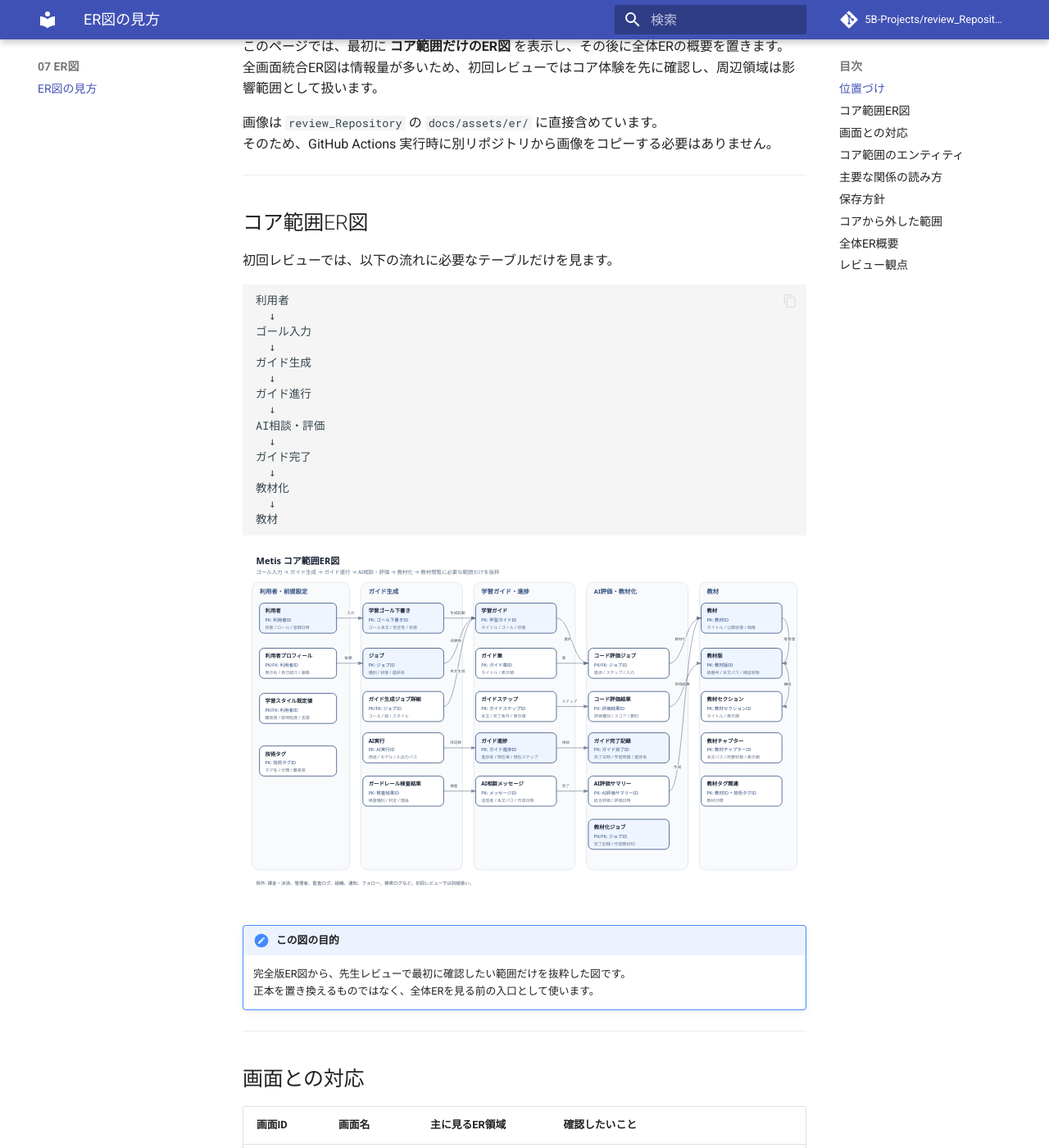
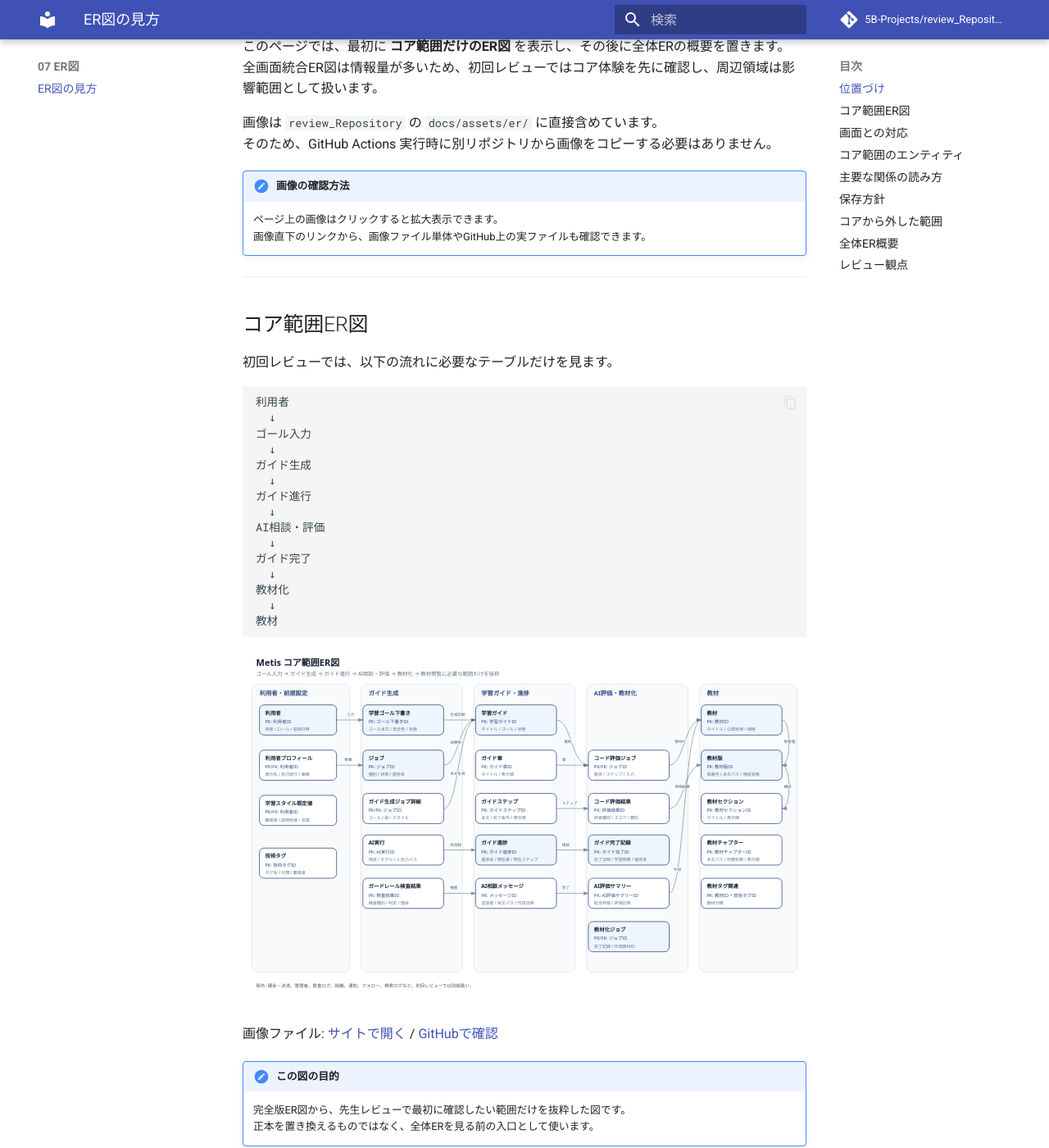
Before and after one commit to 5B-Projects/review_Repository, an MkDocs documentation site: the page built from docs/07-er.md, in a window 1280 px wide and 1400 px high, scrolled down 276 px. Shown: the whole window at 82% size. Built offline with MkDocs 1.6.1 and Material for MkDocs 9.7.7, drawn with Linux system fonts in a browser that asks for light colours; comment, search, counter and statistics services are not loaded; some of the changed text lies outside the part shown.

Commit message:
Add direct asset links for ER images

````diff
--- a/docs/07-er.md
+++ b/docs/07-er.md
@@ -9,6 +9,10 @@
 
 画像は `review_Repository` の `docs/assets/er/` に直接含めています。
 そのため、GitHub Actions 実行時に別リポジトリから画像をコピーする必要はありません。
+
+!!! note "画像の確認方法"
+    ページ上の画像はクリックすると拡大表示できます。
+    画像直下のリンクから、画像ファイル単体やGitHub上の実ファイルも確認できます。
 
 ---
 
@@ -34,7 +38,9 @@ AI相談・評価
 教材
 ```
 
-![コア範囲ER図](../assets/er/core-er-diagram.svg)
+[![コア範囲ER図](../assets/er/core-er-diagram.svg)](../assets/er/core-er-diagram.svg)
+
+画像ファイル: [サイトで開く](../assets/er/core-er-diagram.svg) / [GitHubで確認](https://github.com/5B-Projects/review_Repository/blob/main/docs/assets/er/core-er-diagram.svg)
 
 !!! note "この図の目的"
     完全版ER図から、先生レビューで最初に確認したい範囲だけを抜粋した図です。
@@ -114,7 +120,9 @@ AI相談・評価
 詳細確認が必要な場合だけ、以下の全体ER概要を見ます。
 ここでは全カラムを読むのではなく、コア体験と周辺機能の位置関係を確認します。
 
-![全体ER概要図](../assets/er/full-er-overview.svg)
+[![全体ER概要図](../assets/er/full-er-overview.svg)](../assets/er/full-er-overview.svg)
+
+画像ファイル: [サイトで開く](../assets/er/full-er-overview.svg) / [GitHubで確認](https://github.com/5B-Projects/review_Repository/blob/main/docs/assets/er/full-er-overview.svg)
 
 ---
 
````
